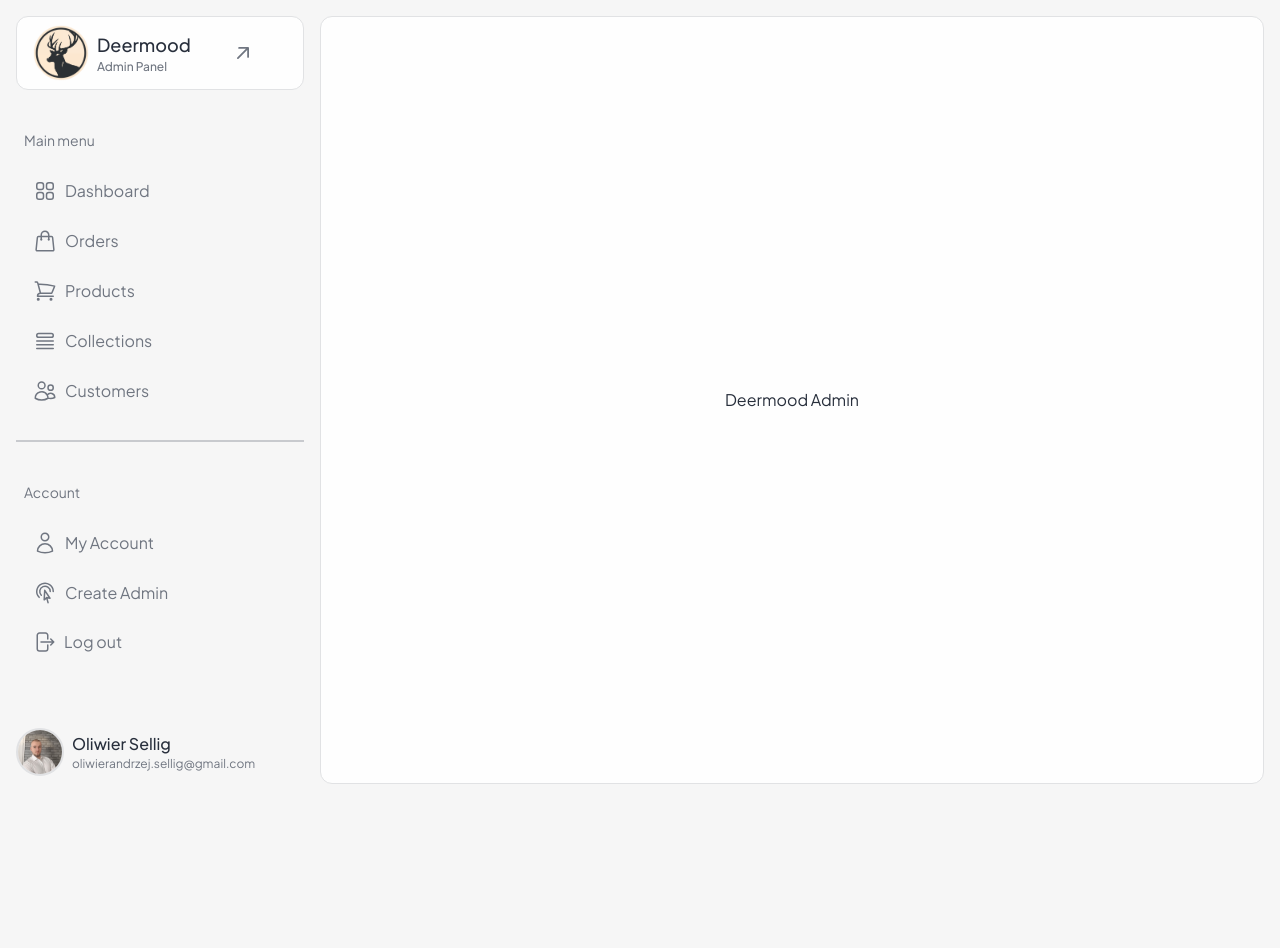
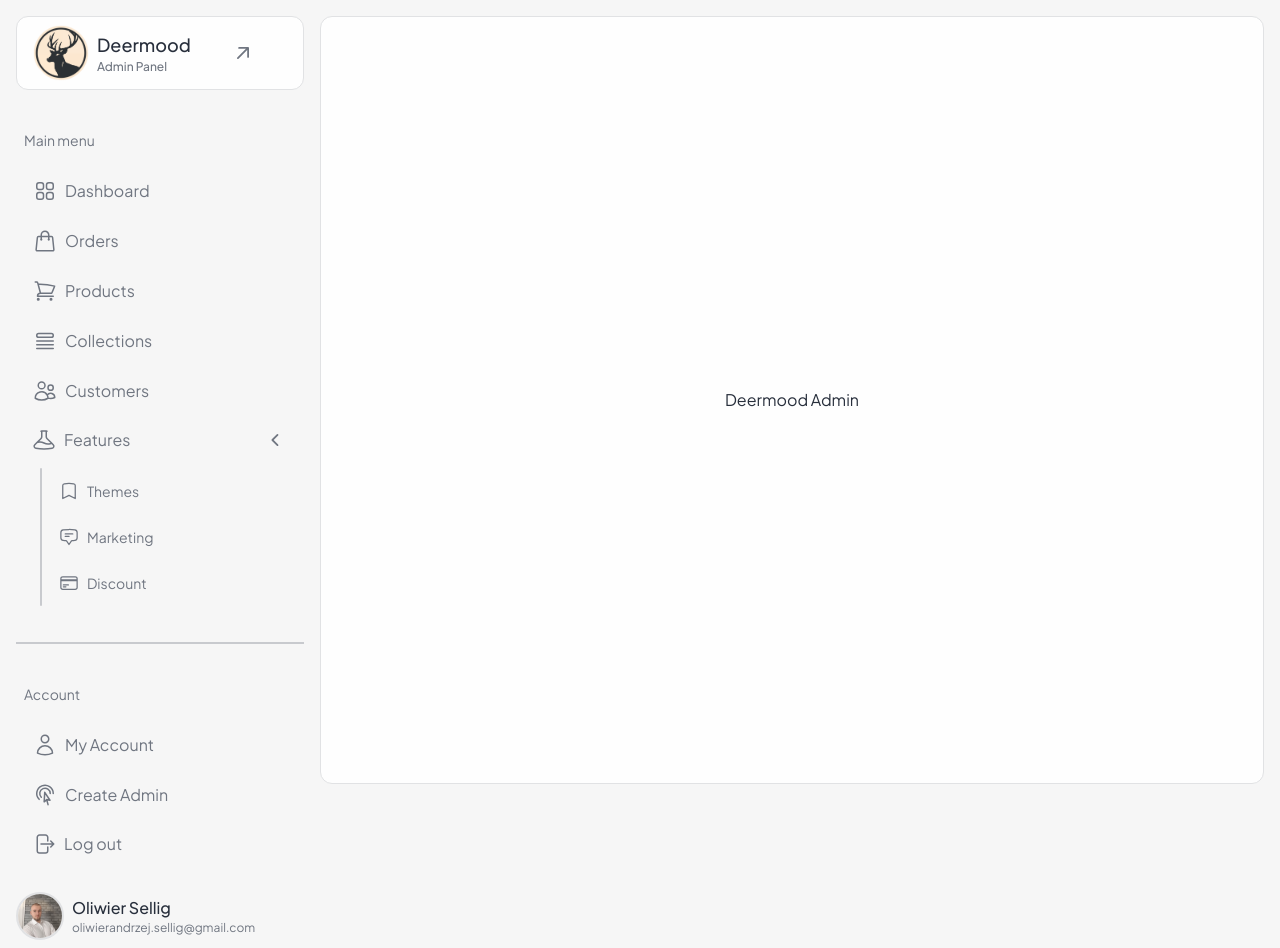
Before and after one commit to OliwierSellig/deermood-admin, a Next.js app: page / in a window 1280 px wide. Before the commit the page ends 800 px from the top, so only its background shows below. Built offline with nearby package versions, Linux system fonts and the light colour scheme.

Commit message:
feat: create Main Navigation Dropdown Menu

```diff
--- a/src/components/global/mainNavigation/MainNavigation.tsx
+++ b/src/components/global/mainNavigation/MainNavigation.tsx
@@ -2,9 +2,11 @@
 
 // Find workaround |
 import adminPhoto from '@/public/img/admin.jpg';
-import { linksLower, linksUpper } from '@/src/utils/data/links';
+import { featuresLinks, linksLower, linksUpper } from '@/src/utils/data/links';
+import { BeakerIcon } from '@heroicons/react/24/outline';
 import MainLogo from '../mainLogo/MainLogo';
 import MainNavigationCol from '../mainNavigationCol/MainNavigationCol';
+import MainNavigationDropdown from '../mainNavigationDropdown/MainNavigationDropdown';
 import MainNavigationLink from '../mainNavigationLink/MainNavigationLink';
 import MainNavigationLogout from '../mainNavigationLogout/MainNavigationLogout';
 import MainNavigationUser from '../mainNavigationUser/MainNavigationUser';
@@ -24,6 +26,11 @@ function MainNavigation() {
                 key={i}
               />
             ))}
+            <MainNavigationDropdown
+              label="Features"
+              Icon={<BeakerIcon />}
+              links={featuresLinks}
+            />
           </>
         </MainNavigationCol>
         <MainNavigationCol title="Account">
--- a/src/components/global/mainNavigationCol/MainNavigationCol.tsx
+++ b/src/components/global/mainNavigationCol/MainNavigationCol.tsx
@@ -2,7 +2,7 @@ import { ReactNode } from 'react';
 
 type MainNavigationColProp = {
   title: string;
-  children: ReactNode;
+  children?: ReactNode;
   border?: boolean;
 };
 
--- /dev/null
+++ b/src/components/global/mainNavigationDropdown/MainNavigationDropdown.tsx
@@ -0,0 +1,57 @@
+'use client';
+
+import { NavLink } from '@/src/utils/types/navLink';
+import { ChevronLeftIcon } from '@heroicons/react/20/solid';
+import { ReactElement, SVGProps, useState } from 'react';
+import MainNavigationLink from '../mainNavigationLink/MainNavigationLink';
+
+type MainNavigationDropdownProps = {
+  Icon: ReactElement<SVGProps<SVGSVGElement>>;
+  label: string;
+  links: NavLink[];
+};
+
+function MainNavigationDropdown({
+  Icon,
+  label,
+  links,
+}: MainNavigationDropdownProps) {
+  const [isOpen, setIsOpen] = useState<boolean>(false);
+  return (
+    <div className="px-2 py-3">
+      <button
+        onClick={() => setIsOpen((prev) => !prev)}
+        className="w-full pb-4  rounded-md flex justify-between gap-x-2 items-center text-primary-500 hover:text-primary-800 focus:text-primary-800 ease-in-out duration-150"
+      >
+        <span className="[&>svg]:h-6 [&>svg]:w-6 flex items-center gap-x-2">
+          {Icon}
+          <span>{label}</span>
+        </span>
+        <ChevronLeftIcon
+          className={`w-6 h-6 ease-in-out duration-200 ${isOpen ? '-rotate-90' : ''}`}
+        />
+      </button>
+      <div
+        className={`grid ease-in-out duration-200 w-full  grid-rows-[${isOpen ? '1fr' : '0fr'}]`}
+      >
+        <div className="overflow-hidden flex gap-2 px-2">
+          <div className="w-0.5 h-full bg-primary-300 rounded-xl"></div>
+          <nav className="w-full">
+            {links.map((link, i) => (
+              <MainNavigationLink
+                label={link.label}
+                Icon={link.Icon}
+                url={link.url}
+                size="sm"
+                key={i}
+                hidden={!isOpen}
+              />
+            ))}
+          </nav>
+        </div>
+      </div>
+    </div>
+  );
+}
+
+export default MainNavigationDropdown;
--- a/src/components/global/mainNavigationLink/MainNavigationLink.tsx
+++ b/src/components/global/mainNavigationLink/MainNavigationLink.tsx
@@ -8,23 +8,31 @@ type MainNavigationLinkProps = {
   Icon: HeroIcon;
   label: string;
   url: string;
+  size?: 'md' | 'sm';
+  hidden?: boolean;
 };
 
-function MainNavigationLink({ Icon, label, url }: MainNavigationLinkProps) {
+function MainNavigationLink({
+  Icon,
+  label,
+  url,
+  size = 'md',
+  hidden = false,
+}: MainNavigationLinkProps) {
   const pathname = usePathname();
   const isActive = pathname === url;
   return (
-    <div
-      className={`w-full py-3 px-2 ease-in-out duration-150 rounded-md border border-primary-200/0 ${isActive ? 'bg-primary-50 border border-primary-200/100' : ''}`}
+    <Link
+      tabIndex={hidden ? -1 : 0}
+      className={`flex justify-start w-full py-3 px-2 gap-x-2 items-center text-primary-500 rounded-md border border-primary-200/0 hover:text-primary-800 focus:text-primary-800 ease-in-out duration-150 ${isActive ? 'text-primary-800 bg-primary-50 border border-primary-200/100' : ''}`}
+      href={url || '/'}
     >
-      <Link
-        className={`flex justify-start gap-x-2 items-center text-primary-500 hover:text-primary-800 ease-in-out duration-150 ${isActive ? 'text-primary-800 ' : ''}`}
-        href={url || '/'}
-      >
-        <Icon className={`w-6 h-6 ${isActive ? 'stroke-emerald-500' : ''}`} />
-        <span>{label}</span>
-      </Link>
-    </div>
+      <Icon
+        data-testid="icon"
+        className={`${size === 'md' ? 'w-6 h-6' : 'w-5 h-5'} ${isActive ? 'stroke-emerald-500' : ''}`}
+      />
+      <span className={size === 'sm' ? 'text-sm' : ''}>{label}</span>
+    </Link>
   );
 }
 
--- a/src/components/global/mainNavigationLogout/MainNavigationLogout.tsx
+++ b/src/components/global/mainNavigationLogout/MainNavigationLogout.tsx
@@ -6,7 +6,7 @@ function MainNavigationLogout() {
   return (
     <button
       onClick={() => console.log('Logging out...')}
-      className="w-full py-3 px-2  rounded-md flex justify-start gap-x-2 items-center text-primary-500 hover:text-primary-800 ease-in-out duration-150"
+      className="w-full py-3 px-2  rounded-md flex justify-start gap-x-2 items-center text-primary-500 hover:text-primary-800 focus:text-primary-800 ease-in-out duration-150"
     >
       <ArrowRightStartOnRectangleIcon className="w-6 h-6 " />
       <span>Log out</span>
--- a/src/utils/data/links.ts
+++ b/src/utils/data/links.ts
@@ -25,7 +25,7 @@ export const linksLower: NavLink[] = [
   { Icon: CursorArrowRippleIcon, label: 'Create Admin', url: '/create-admin' },
 ];
 
-export const featuresLink: NavLink[] = [
+export const featuresLinks: NavLink[] = [
   { Icon: BookmarkIcon, label: 'Themes', url: '/themes' },
   {
     Icon: ChatBubbleBottomCenterTextIcon,
```
Also changed, not shown: 2 other files (tests, documents, lock files or other folders).
